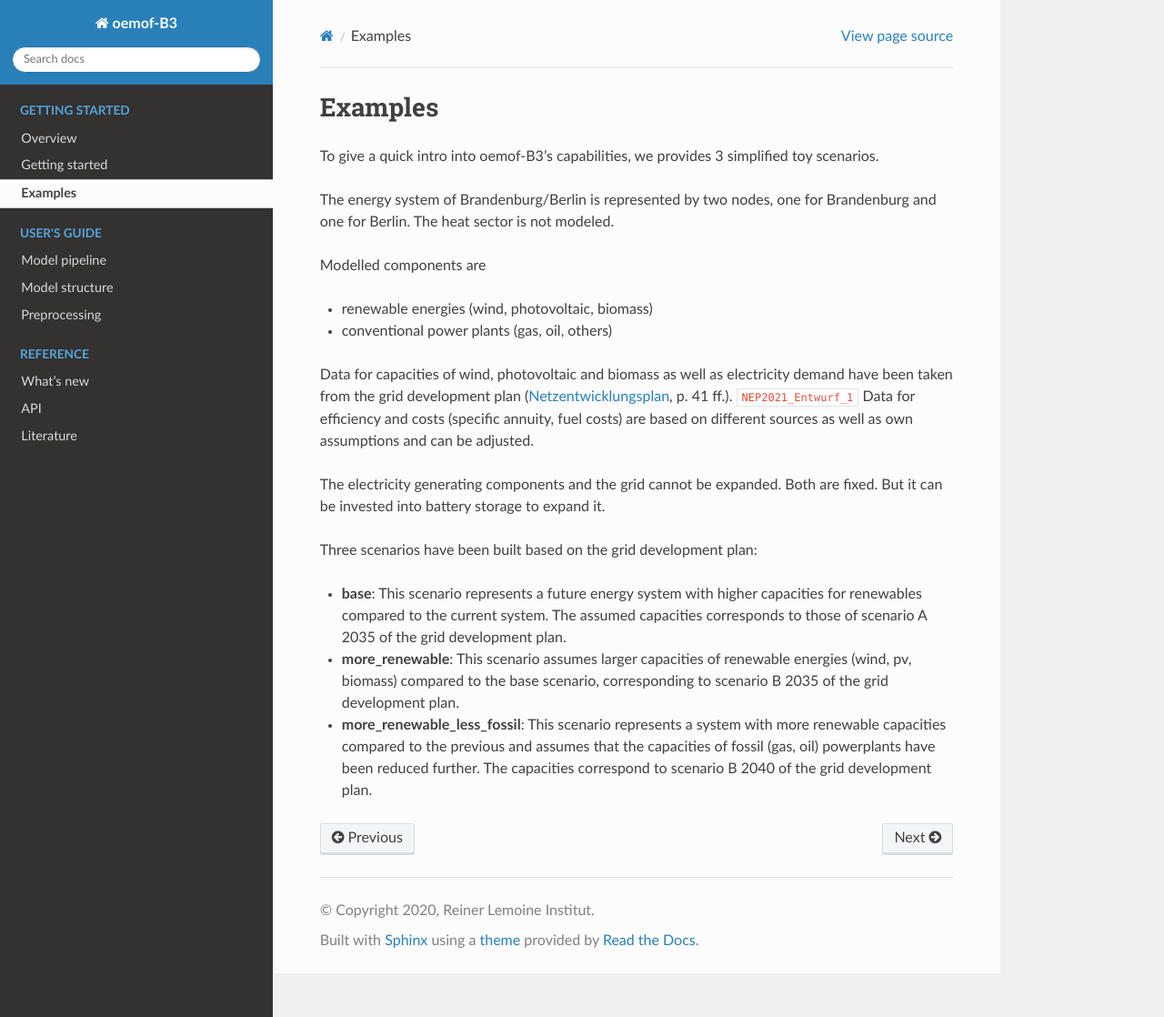
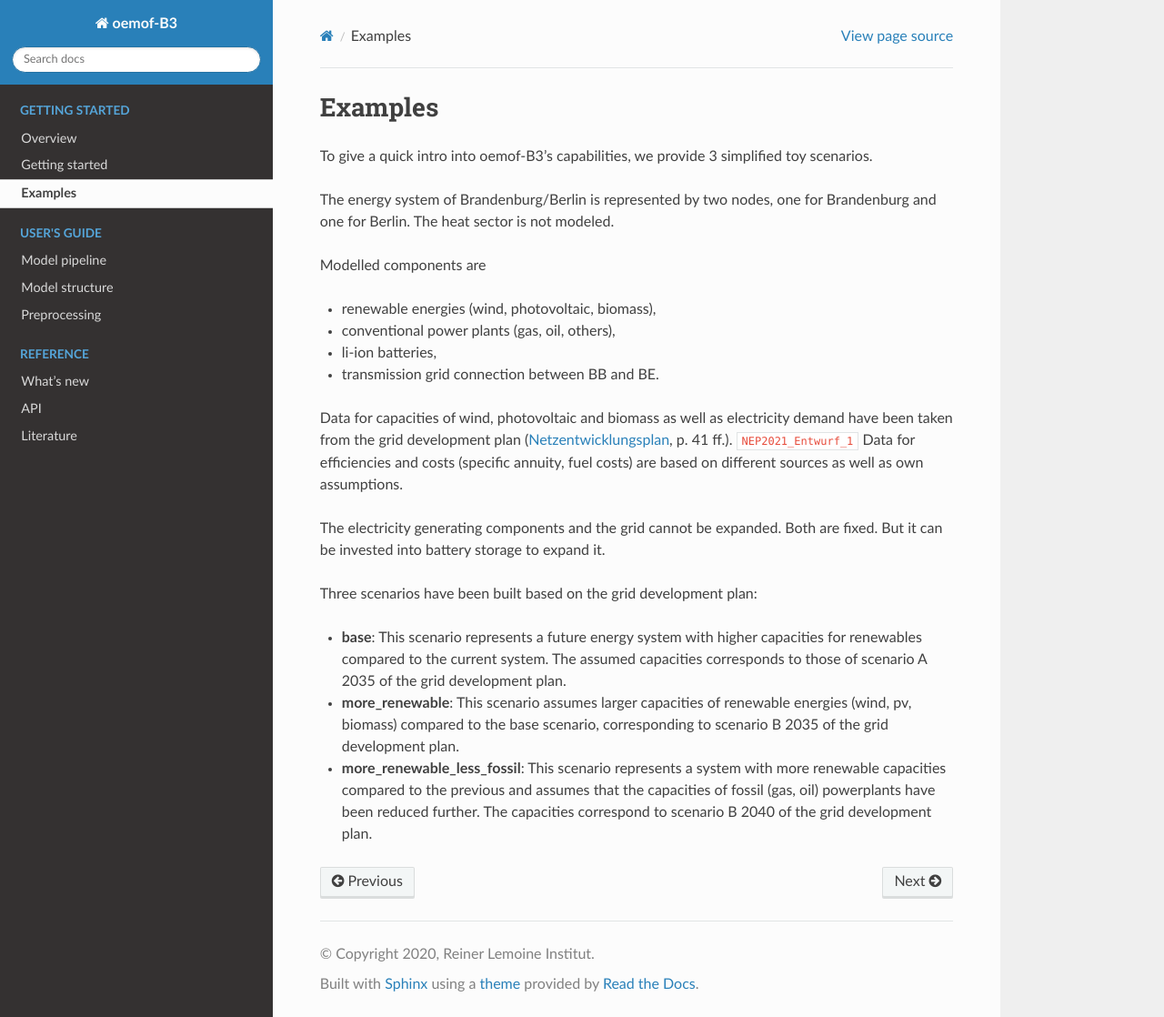
Before and after one commit to rl-institut/oemof-B3, a Sphinx documentation site: the page built from docs/examples.rst, in a window 1280 px wide and 1118 px high. Shown: the whole window at 91% size. Built offline with Sphinx 7.4.7 and the Read the Docs theme 2.0.0, drawn with Linux system fonts in a browser that asks for light colours; cross-references to code outside the pages are shown as plain code.

Commit message:
Revise examples section

```diff
--- a/docs/examples.rst
+++ b/docs/examples.rst
@@ -4,22 +4,24 @@
 Examples
 ~~~~~~~~
 
-To give a quick intro into oemof-B3's capabilities, we provides 3 simplified toy scenarios.
+To give a quick intro into oemof-B3's capabilities, we provide 3 simplified toy scenarios.
 
 The energy system of Brandenburg/Berlin is represented by two nodes, one for Brandenburg and one for
 Berlin. The heat sector is not modeled.
 
 Modelled components are
 
-- renewable energies (wind, photovoltaic, biomass)
-- conventional power plants (gas, oil, others)
+- renewable energies (wind, photovoltaic, biomass),
+- conventional power plants (gas, oil, others),
+- li-ion batteries,
+- transmission grid connection between BB and BE.
 
 Data for capacities of wind, photovoltaic and biomass as well as electricity demand have been taken
 from the grid development plan
 (`Netzentwicklungsplan <https://www.netzentwicklungsplan.de/sites/default/files/paragraphs-files/NEP_2035_V2021_1_Entwurf_Teil1.pdf>`_, p. 41 ff.).
 :cite:`NEP2021_Entwurf_1`
-Data for efficiency and costs (specific annuity, fuel costs) are based on different sources as well
-as own assumptions and can be adjusted.
+Data for efficiencies and costs (specific annuity, fuel costs) are based on different sources as well
+as own assumptions.
 
 
 The electricity generating components and the grid cannot be expanded. Both are fixed.
```
